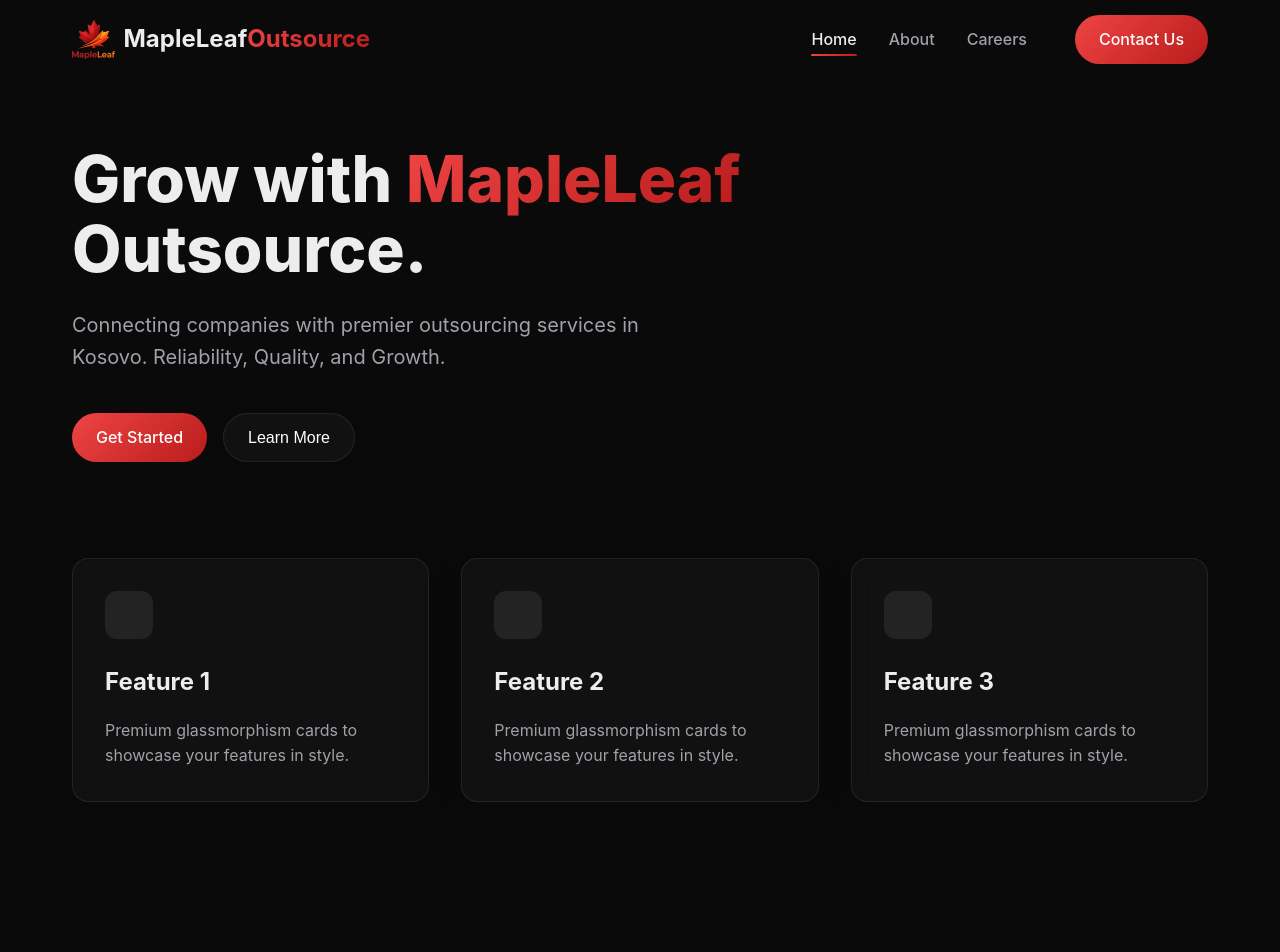
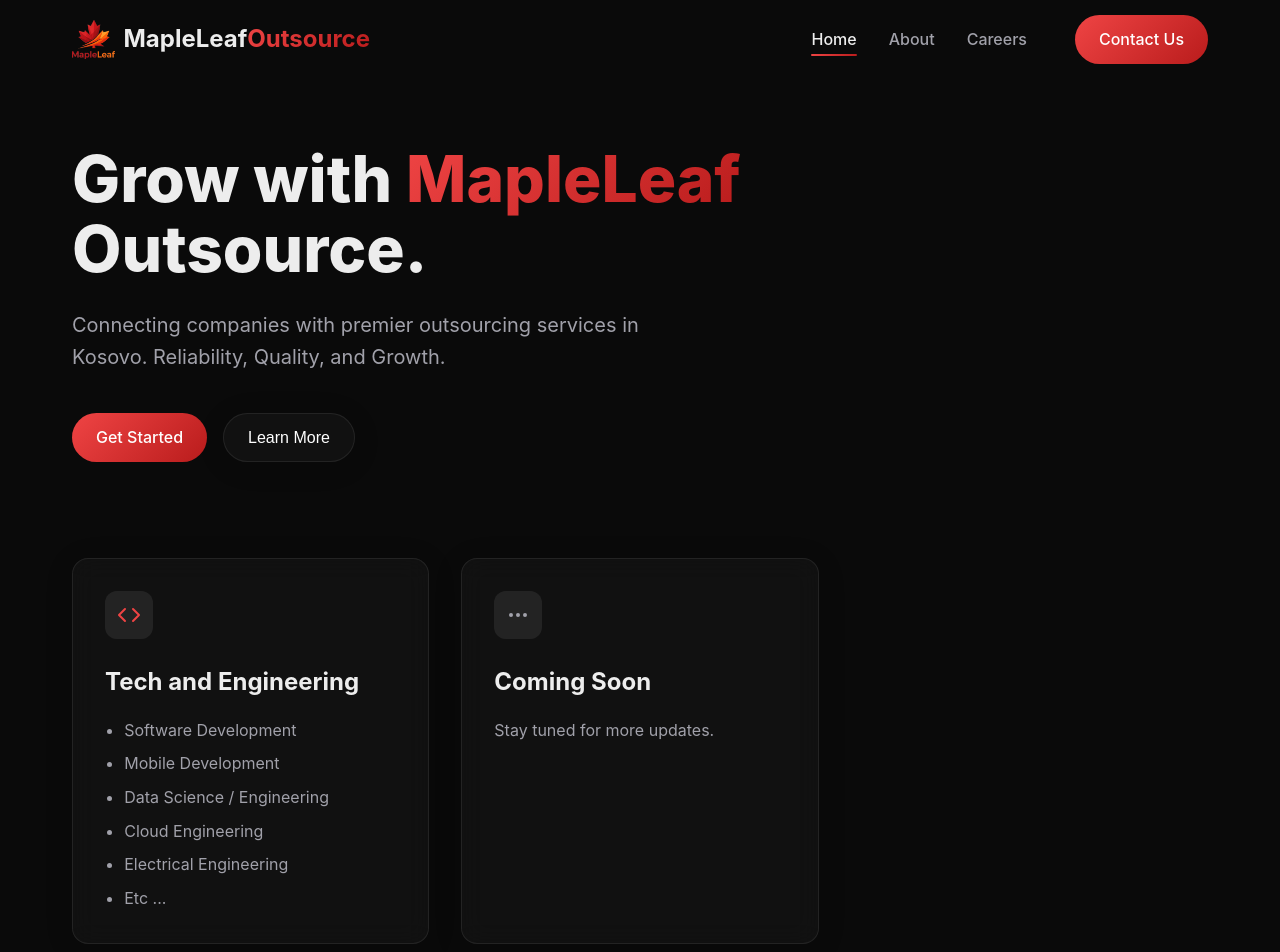
Before and after one commit to Granchey/maple-leaf, a React (Vite) app: page / in a window 1280 px wide. Shown: the top 952 px of the page. Before the commit the page ends 866 px from the top, so only its background shows below. Built offline with nearby package versions, Linux system fonts and the light colour scheme.

Commit message:
Tech and Engineering box upade based on final design, possibly!

```diff
--- a/src/pages/Home.jsx
+++ b/src/pages/Home.jsx
@@ -1,3 +1,5 @@
+
+import { Code, MoreHorizontal } from 'lucide-react';
 
 const Home = () => {
     return (
@@ -26,22 +28,57 @@ const Home = () => {
                 </div>
             </section>
 
-            <div style={{ marginTop: '6rem', display: 'grid', gridTemplateColumns: 'repeat(auto-fit, minmax(300px, 1fr))', gap: '2rem' }}>
-                {[1, 2, 3].map((i) => (
-                    <div key={i} className="glass-panel" style={{ padding: '2rem' }}>
+            <div style={{ marginTop: '6rem', display: 'grid', gridTemplateColumns: 'repeat(auto-fill, minmax(300px, 1fr))', gap: '2rem' }}>
+                <div className="glass-panel" style={{ padding: '2rem' }}>
                     <div style={{
                         width: '48px',
                         height: '48px',
                         background: 'var(--glass-border)',
                         borderRadius: '12px',
-                            marginBottom: '1.5rem'
-                        }}></div>
-                        <h3 style={{ fontSize: '1.5rem', marginBottom: '1rem' }}>Feature {i}</h3>
+                        marginBottom: '1.5rem',
+                        display: 'flex',
+                        alignItems: 'center',
+                        justifyContent: 'center',
+                        color: 'var(--accent-primary)'
+                    }}>
+                        <Code size={24} />
+                    </div>
+                    <h3 style={{ fontSize: '1.5rem', marginBottom: '1rem' }}>Tech and Engineering</h3>
+                    <ul style={{
+                        color: 'var(--text-secondary)',
+                        paddingLeft: '1.2rem',
+                        display: 'flex',
+                        flexDirection: 'column',
+                        gap: '0.5rem'
+                    }}>
+                        <li>Software Development</li>
+                        <li>Mobile Development</li>
+                        <li>Data Science / Engineering</li>
+                        <li>Cloud Engineering</li>
+                        <li>Electrical Engineering</li>
+                        <li>Etc ...</li>
+                    </ul>
+                </div>
+
+                <div className="glass-panel" style={{ padding: '2rem' }}>
+                    <div style={{
+                        width: '48px',
+                        height: '48px',
+                        background: 'var(--glass-border)',
+                        borderRadius: '12px',
+                        marginBottom: '1.5rem',
+                        display: 'flex',
+                        alignItems: 'center',
+                        justifyContent: 'center',
+                        color: 'var(--text-secondary)'
+                    }}>
+                        <MoreHorizontal size={24} />
+                    </div>
+                    <h3 style={{ fontSize: '1.5rem', marginBottom: '1rem' }}>Coming Soon</h3>
                     <p style={{ color: 'var(--text-secondary)' }}>
-                            Premium glassmorphism cards to showcase your features in style.
+                        Stay tuned for more updates.
                     </p>
                 </div>
-                ))}
             </div>
         </div>
     );
```
Lines whose indentation alone changed are shown as unchanged.
